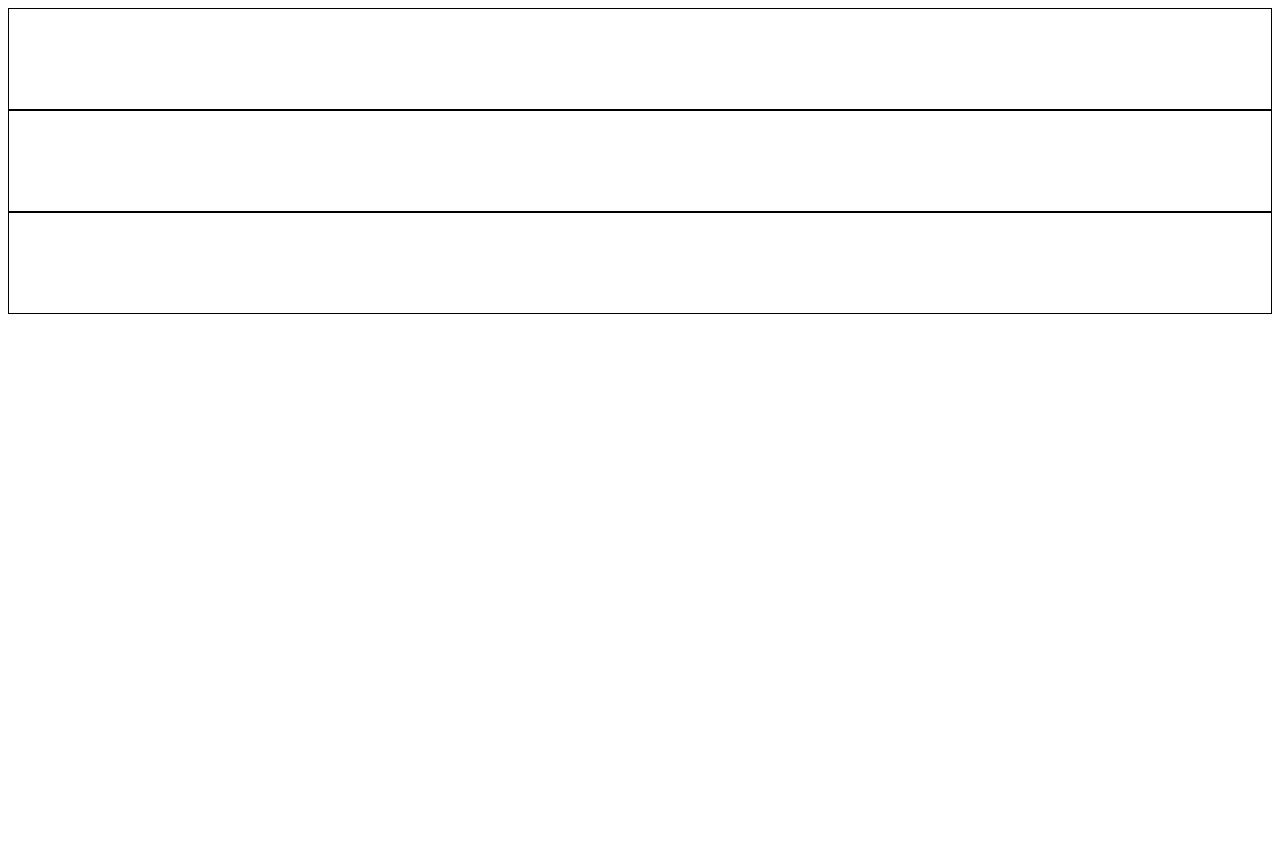
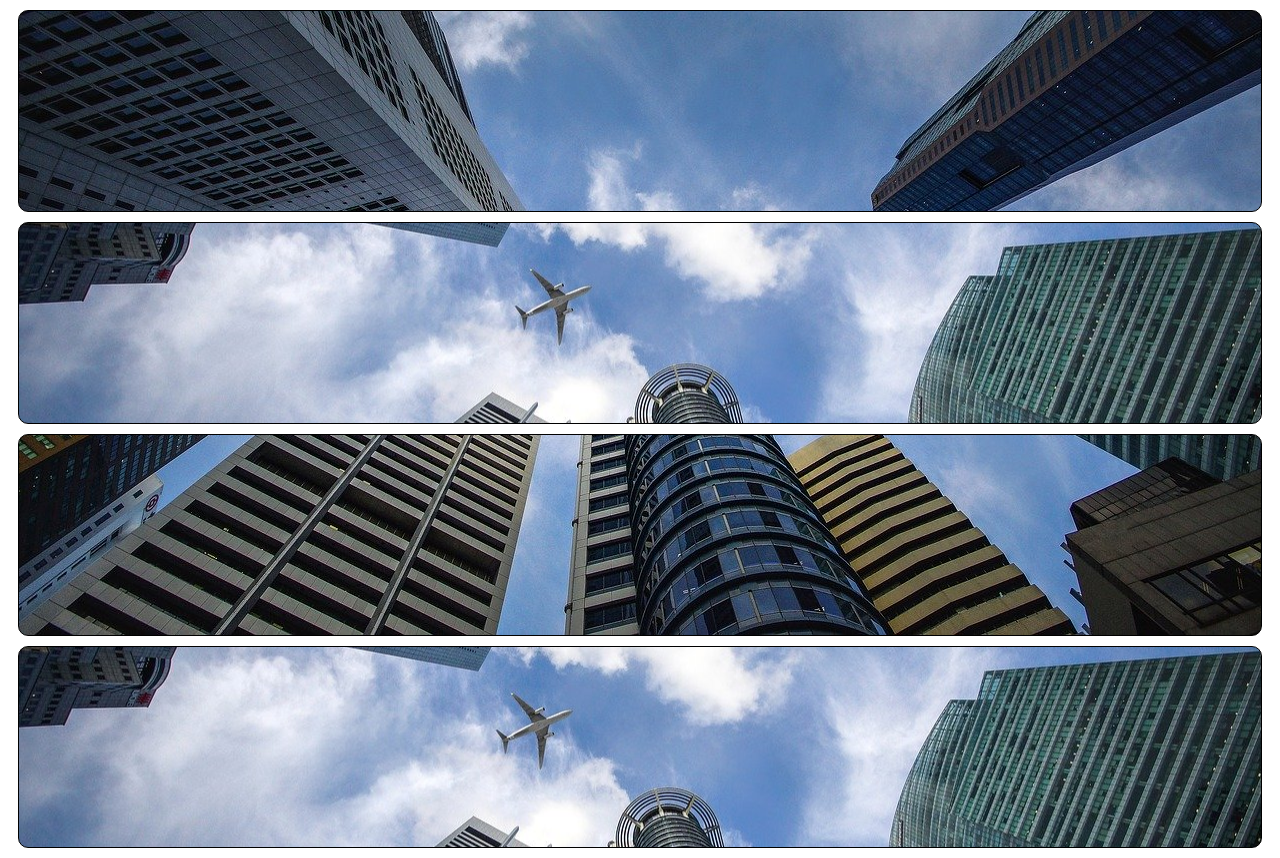
Before and after one commit to brunodesideri/html-css, a plain HTML site: page exercicios/ex022/fundo003.html in a window 1280 px wide. Before the commit the page ends 800 px from the top, so only its background shows below. Drawn offline with Linux system fonts and the light colour scheme.

Commit message:
Exs background

```diff
--- a/exercicios/ex022/fundo003.html
+++ b/exercicios/ex022/fundo003.html
@@ -6,19 +6,41 @@
     <title>Fundos</title>
     <style>
         div.bloco {
-            height: 100px;
+            background-image: url(imagens/wallpaper002.jpg);
+            height: 200px;
             border: 1px solid black;
+            border-radius: 10px;
+            margin: 10px;
+        }
+
+        div#q1 {
+            background-position: left top;
+        }
+
+        div#q2 {
+            background-position: left center;
+        }
+
+        div#q3 {
+            background-position: right bottom;
+        }
+
+        div#q4 {
+            background-position: center center;
         }
     </style>
 </head>
 <body>
-    <div class = "bloco">
+    <div class = "bloco" id = "q1">
 
     </div>
-    <div class = "bloco">
+    <div class = "bloco" id = "q2">
 
     </div>
-    <div class = "bloco">
+    <div class = "bloco" id = "q3">
+
+    </div>
+    <div class = "bloco" id = "q4">
 
     </div>
 </body>
```
Also changed, not shown: exercicios/ex022/fundo004.html (added, +22 -0 lines), exercicios/ex022/fundo005.html (added, +16 -0 lines).
